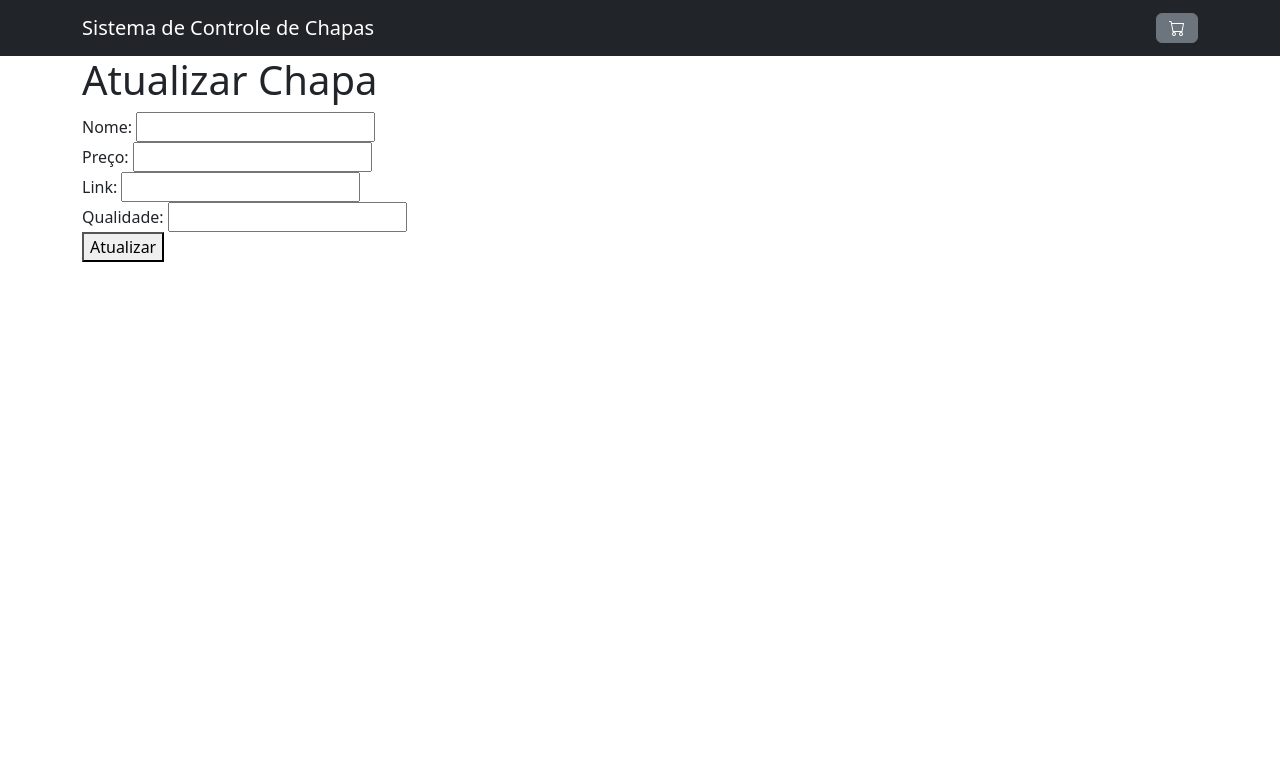
After one commit to EduardoAlmeidaBR03/QUALIGRAN-FRONT, a Node server app: template views/produtos/atualizar.handlebars in a window 1280 px wide. The commit adds this page. Shown: the top 783 px of the page. Run offline with Node 20, Linux system fonts and the light colour scheme; the template is opened without the code that fills it, so the values that code supplies are empty; some libraries are stand-ins or nearby versions.

Commit message:
Screen and function of update

```diff
--- a/public/css/list_produtos.css
+++ b/public/css/list_produtos.css
@@ -27,6 +27,7 @@
 
   .btn:hover, #btn-flutuante:hover {
     background-color: #0d0d0e;
+    color: white;
   }
 
   /* Estilos para o modal de imagem */
--- a/services/services.js
+++ b/services/services.js
@@ -59,6 +59,29 @@ module.exports = class Services {
       });
    }
 
+   // Atualizar produto
+   static async ProdutoAtualizar(req, res) {
+      const idChapa = req.params.id_chapa;
+      let valores = req.body;
+      console.log("CHAPA ID PATUALIZAR: " + idChapa)
+
+      const options = {
+         url: endereco + 'chapas/update/' + idChapa,
+         method: 'PUT',
+         data: valores
+      };
+
+      try {
+         await axios(options);
+         const mensagem = "Chapa atualizada com sucesso!";
+         res.render("mensagem", { mensagem });
+      } catch (error) {
+         console.error("Erro ao atualizar chapa:", error);
+         const mensagem = "Erro ao atualizar chapa!";
+         res.render("mensagem", { mensagem });
+      }
+   }
+
    // Deletar produto
    static async ProdutoDelete(req, res) {
       const idChapa = req.params.id; // Supondo que o ID da chapa venha pela URL
@@ -78,9 +101,24 @@ module.exports = class Services {
       }
    }
 
-   //COOKIES
+   // Buscar produto pelo ID
+   static async buscarChapaPeloId(idChapa) {
+      const options = {
+         url: endereco + 'chapas/' + idChapa, // A URL para buscar a chapa
+         method: 'GET'
+      };
+
+      try {
+         const response = await axios(options);
+         return response.data;
+      } catch (error) {
+         console.error("Erro ao buscar chapa pelo ID:", error);
+         return null;
+      }
+   }
+
+   // COOKIES
    static async CarrinhoAdicionar(req, res) {
-
       const Item = {
          id_chapa: req.params.id_chapa,
          nome: req.params.nome,
@@ -125,14 +163,14 @@ module.exports = class Services {
       }
    }
 
-      // Listar itens do carrinho com o total dos valores
+   // Listar itens do carrinho com o total dos valores
    static async CarrinhoListar(req, res) {
       try {
          if (req.cookies.carrinho) {
             const carrinho = JSON.parse(req.cookies.carrinho);
 
             // Calcular o total dos preços dos itens no carrinho
-         const total = carrinho.reduce((sum, item) => sum + (parseFloat(item.preco) || 0), 0);
+            const total = carrinho.reduce((sum, item) => sum + (parseFloat(item.preco) || 0), 0);
 
             // Renderizar a página do carrinho com os itens e o total
             res.render('carrinho/Listar', { carrinho, total });
@@ -144,6 +182,4 @@ module.exports = class Services {
          res.send('Erro ao listar carrinho');
       }
    }
-
-
-}
+};
--- /dev/null
+++ b/views/produtos/atualizar.handlebars
@@ -0,0 +1,26 @@
+<!DOCTYPE html>
+<html lang="pt-BR">
+<head>
+   <meta charset="UTF-8">
+   <meta name="viewport" content="width=device-width, initial-scale=1.0">
+   <title>Atualizar Chapa</title>
+</head>
+<body>
+   <h1>Atualizar Chapa</h1>
+   <form action="/chapas/update/{{chapa.id_chapa}}" method="post">
+      <label for="nome">Nome:</label>
+      <input type="text" id="nome" name="nome" value="{{chapa.nome}}" required>
+      <br>
+      <label for="preco">Preço:</label>
+      <input type="number" id="preco" name="preco" step="0.01" value="{{chapa.preco}}" required>
+      <br>
+      <label for="link">Link:</label>
+      <input type="url" id="link" name="link" value="{{chapa.link}}" required>
+      <br>
+      <label for="qualidade">Qualidade:</label>
+      <input type="text" id="qualidade" name="qualidade" value="{{chapa.qualidade}}" required>
+      <br>
+      <button type="submit">Atualizar</button>
+   </form>
+</body>
+</html>
```
Also changed, not shown: routes/routes.js (+25 -0 lines).
